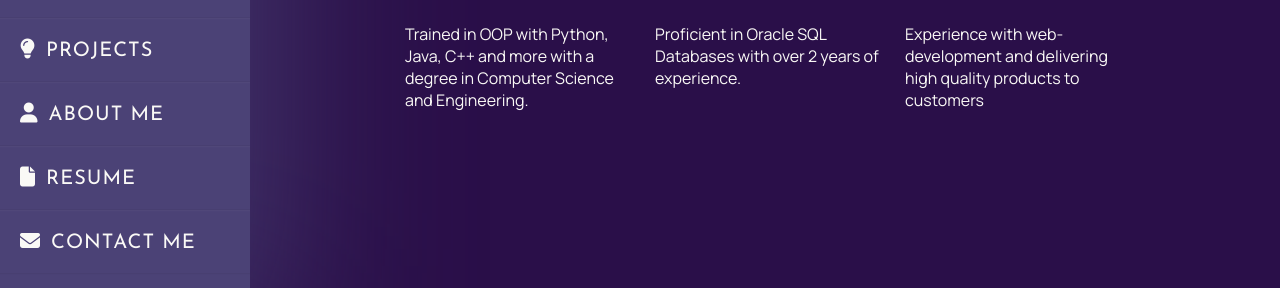
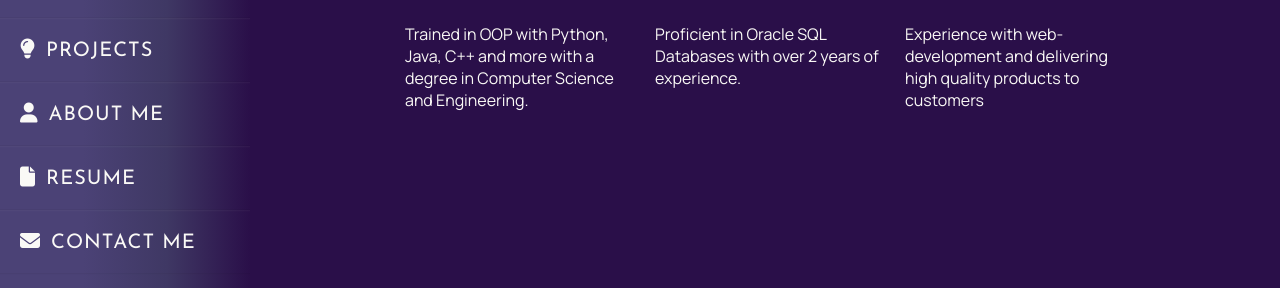
Before and after one commit to whartono/portfolio_website, a plain HTML site: page index.html in a window 1280 px wide. Shown: the part 440-728 px from the top of the page. Drawn offline with nearby package versions, Linux system fonts and the light colour scheme.

Commit message:
Added Gradient to nav bar

```diff
--- a/CSS/nav.css
+++ b/CSS/nav.css
@@ -61,19 +61,27 @@ body{
     position:fixed;
     width:250px;
     height:100%;
-    background:#4b4276; /*CHANGE THIS TO BE A NICER BAR COLOR*/
+    background:linear-gradient(to right, #4b4276, #4b4276, #3f3864, #2a0f49); /*CHANGE THIS TO BE A NICER BAR COLOR*/
     padding: 40px 0px;
 }
+
+/*
+
+Previously,. ^^^ didn't have a gradient. We'll see if we still like it with one. To revert (back to no gradient),
+Just change background to the #4b4276 color.
 
 .wrapper .sidebarBlur {
     position:fixed;
     width:250px;
     height:100%;
-    background:#4b4276; /*CHANGE THIS TO BE A NICER BAR COLOR*/
+    background:#4b4276; CHANGE THIS TO BE A NICER BAR COLOR
     padding: 40px 0px;
     z-index: -1;
     filter:blur(100px);
 }
+
+*/
+
 
 .wrapper .sidebar-content{
     position:absolute;
@@ -141,7 +149,7 @@ body{
 }
 
 .wrapper .sidebar-content ul li:hover{
-    background:#7256a5; /*CHANGE THIS TO BE A NICER LIGHTER-BAR COLOR*/
+    background-image:linear-gradient(to right, #7256a5,#7256a5, rgb(55, 42, 80)); /*CHANGE THIS TO BE A NICER LIGHTER-BAR COLOR*/
 }
 
 .wrapper .sidebar-content ul li:hover a{
```
